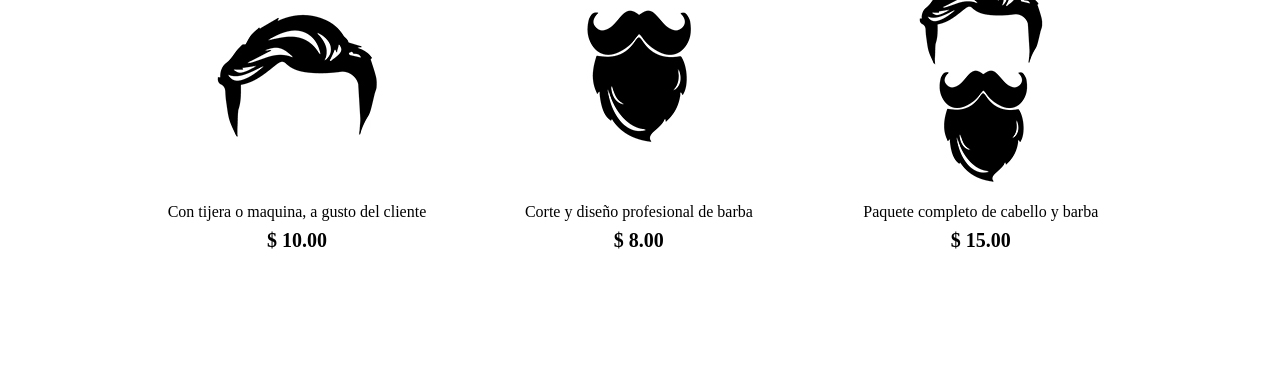
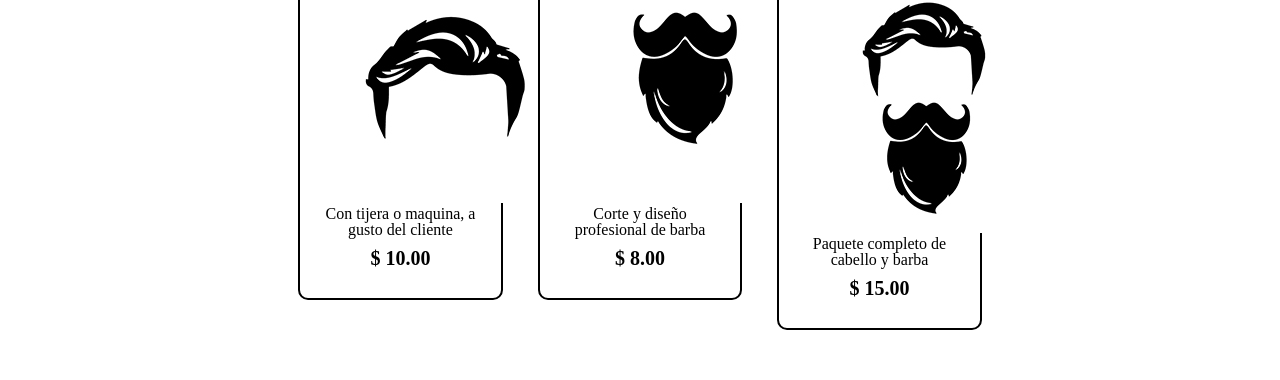
Before and after one commit to dianaclabel/barbershop, a plain HTML site: page products.html in a window 1280 px wide. Shown: the part 452-832 px from the top of the page. Before the commit the page ends 800 px from the top, so only its background shows below. Drawn offline with Linux system fonts and the light colour scheme.

Commit message:
add style to border

```diff
--- a/produccts.css
+++ b/produccts.css
@@ -31,16 +31,19 @@ nav a {
   width: 80%;
   margin: 0 auto;
   padding: 50px;
+  text-align: center;
 }
 
 .products li {
   display: inline-block;
   text-align: center;
-  width: 30%;
+  width: 20%;
   vertical-align: top;
   margin: 0 1.5%;
   padding: 30px 20px;
   box-sizing: border-box;
+  border: #000 solid 2px;
+  border-radius: 10px;
 }
 
 .products h2 {
```
